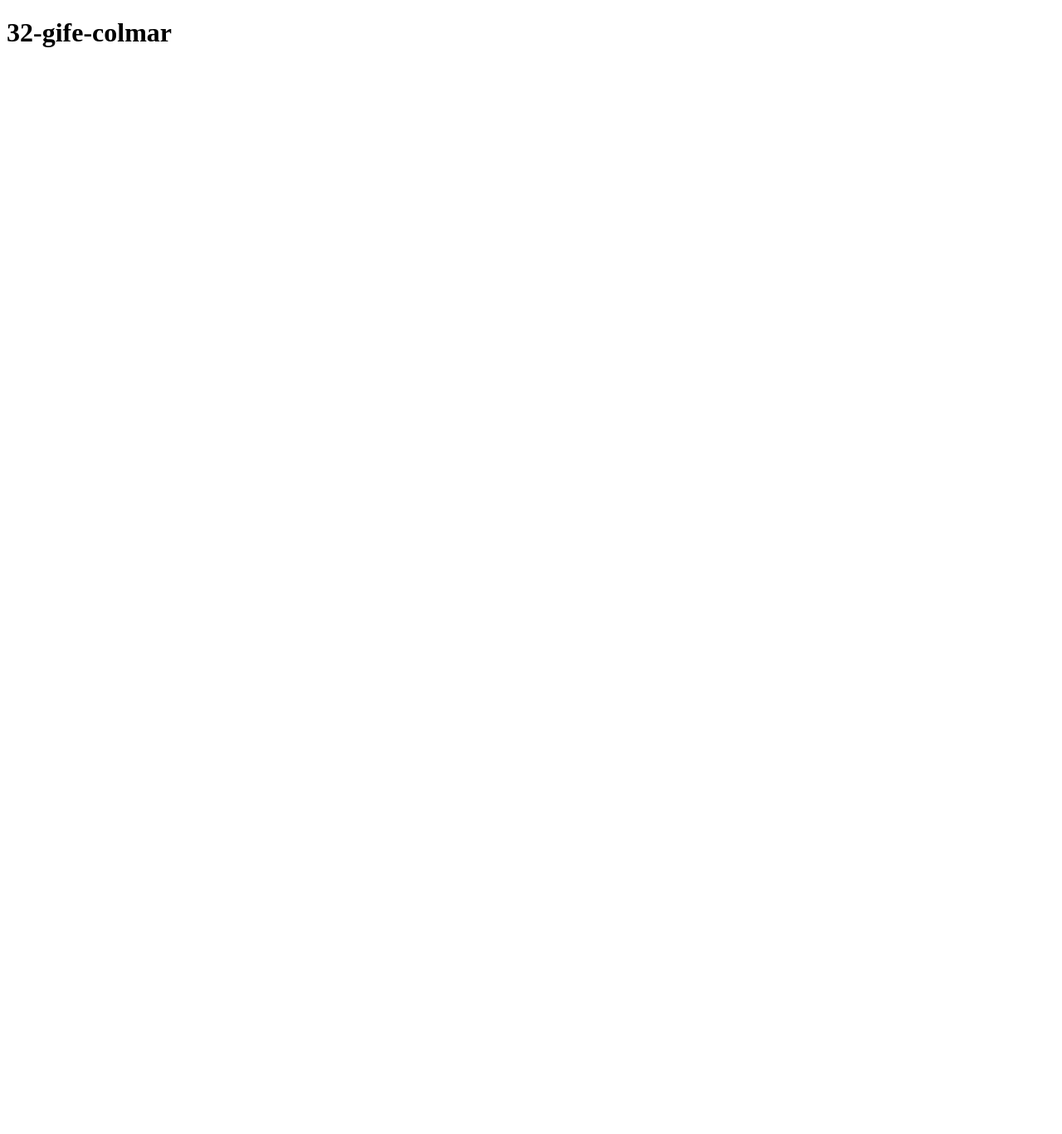
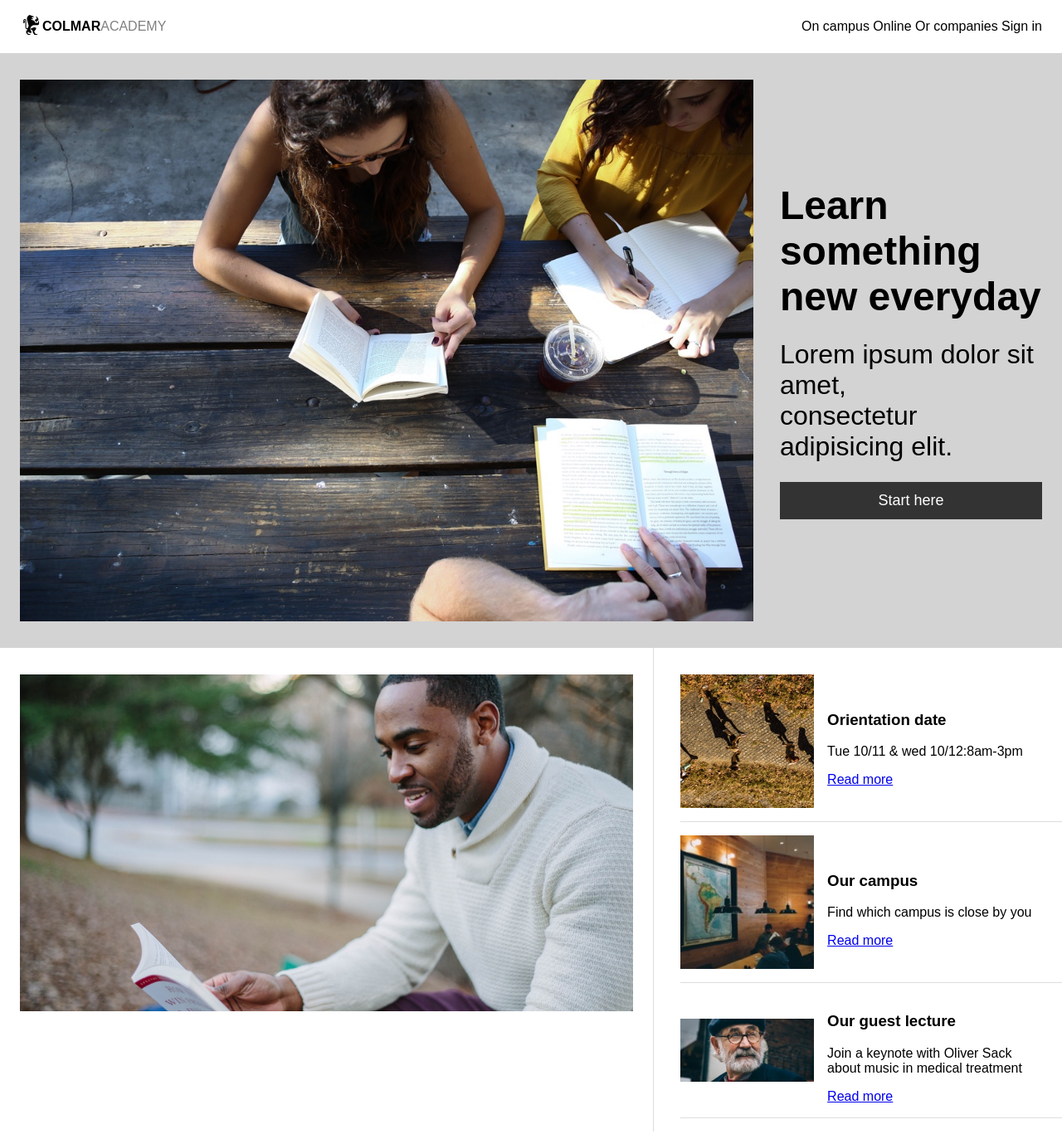
Before and after one commit to cheryblossom-dev/32-gife-colmar, a plain HTML site: page index.html in a window 1280 px wide. Shown: the whole page at 83% size. Before the commit the page ends 800 px from the top, so only its background shows below. Drawn offline with Linux system fonts and the light colour scheme.

Commit message:
32-gife-colmar

```diff
--- a/css.css
+++ b/css.css
@@ -0,0 +1,190 @@
+* {
+  box-sizing: border-box;
+}
+body {
+  margin: 0;
+  padding: 0;
+  display: flex;
+  flex-direction: column;
+  min-height: 100vh;
+  font-family: sans-serif; /*  เติม font พื้นฐานเพื่อให้ดูง่าย */
+}
+.container1 {
+  display: flex;
+  justify-content: space-between;
+  align-items: center;
+  height: 64px;
+  padding-left: 24px;
+  padding-right: 24px;
+  flex-shrink: 0;
+}
+.logobox {
+  display: flex;
+  align-items: center;
+}
+.logobox img {
+  height: 32px;
+  width: auto;
+}
+
+.menubox {
+  display: flex;
+  gap: 16px;
+}
+.menubox a {
+  text-decoration: none; /*  ลบเส้นใต้ลิงก์ */
+  color: black;
+}
+
+/* สไตล์ของ Mobile Menu ตอนอยู่จอใหญ่ */
+.menud {
+  display: none; /* ซ่อนไว้ก่อนเมื่อดูบนจอคอม */
+}
+.menud nav {
+  display: flex;
+  justify-content: space-around;
+  width: 100%;
+  align-items: center;
+}
+.menud a svg {
+  height: 32px; /* กำหนดความสูงของไอคอน SVG */
+  width: auto;
+  fill: black; /*  กำหนดสีไอคอน */
+}
+
+.container2 {
+  background-color: lightgrey;
+  display: flex;
+  align-items: center;
+  flex-grow: 1;
+
+  padding: 32px 24px; /*  บนล่าง 32 ซ้ายขวา 24 */
+  gap: 32px; /*  ระยะรูปกับข้อความ */
+}
+
+.banner img {
+  width: 100%;
+  display: block;
+}
+
+.content {
+  padding-left: 0;
+  display: flex;
+  flex-direction: column;
+  gap: 24px;
+}
+.content h1,
+.content p {
+  margin: 0;
+}
+.start {
+  background-color: #333; /*  เปลี่ยนสีเข้ม */
+  color: white;
+  border: none;
+  padding: 12px 24px;
+  font-size: 18px;
+  cursor: pointer;
+}
+
+/*
+         📱 โหมดหน้าจอมือถือ (กว้างไม่เกิน 768px)
+*/
+@media (max-width: 768px) {
+  /* --- 1. จัดการ Header (.container1) --- */
+  .menubox {
+    display: none; /* ซ่อนเมนูตัวหนังสือ (Desktop) */
+  }
+  .logobox {
+    display: none; /* ซ่อนโลโก้และชื่อ (Desktop) */
+  }
+  .container1 {
+    padding-left: 0;
+    padding-right: 0;
+    height: auto; /*  ให้ความสูงปรับตามเนื้อหา */
+  }
+
+  /* เปิดโชว์ Mobile Menu และแก้ไขชื่อ class ให้ตรงกัน */
+  .menud {
+    display: flex;
+    width: 100%;
+    padding: 16px 0; /*  เพิ่ม padding บนล่างให้ไอคอน */
+  }
+
+  /* --- 2. สลับ Layout ซ้าย-ขวา เป็น บน-ล่าง --- */
+  .container2 {
+    flex-direction: column;
+    padding: 0;
+  }
+  .banner {
+    width: 100%;
+  }
+
+  /* --- 3. จัดระยะห่างตาม Blueprint --- */
+  .content {
+    width: 100%;
+    padding: 32px 16px; /*  บุนวมซ้ายขวา 16px และบน 32px */
+    align-items: start; /*  ให้ข้อความชิดซ้าย */
+    gap: 0; /* ล้าง gap เดิมออกเพื่อจัดระยะ margin เอง */
+  }
+  .content h1 {
+    font-size: 32px !important; /*  ปรับขนาดหัวข้อให้เล็กลงในมือถือ */
+    margin-bottom: 32px; /* ระยะห่าง h1 -> p = 32px */
+  }
+  .content p {
+    font-size: 18px !important; /*  ปรับขนาดเนื้อหาให้เล็กลงในมือถือ */
+    margin-bottom: 24px; /* ระยะห่าง p -> button = 24px */
+  }
+  .start {
+    width: 100%; /*  ปุ่มกว้างเต็มจอในมือถือ */
+    margin-bottom: 32px; /* ระยะห่างใต้ปุ่ม = 32px */
+  }
+
+  /*หน้าแรก*/
+}
+.container22 {
+  display: flex;
+  padding: 0px 24px;
+  min-height: 100vh;
+  gap: 24px; /* 2. เว้นระยะห่างระหว่างกลุ่ม 60% กับ 40% ให้ห่างกัน 32px */
+  align-items: flex-start; /* ให้ทุกอย่างเริ่มจากด้านบน */
+  background-color: white;
+}
+/* ฝั่งซ้าย (60%) */
+.information-main {
+  flex: 0 0 60%; /* บังคับให้กว้างแค่ 60% เท่านั้น */
+}
+.information-main img {
+  width: 100%; /* ให้รูปขยายเต็มพื้นที่ 60% ของมัน */
+  display: block;
+  margin-top: 32px; /* ระยะห่างจากขอบบนตาม Blueprint */
+}
+.content23 {
+  flex: 0 0 40%; /* บังคับกว้าง 40% */
+  display: flex;
+  flex-direction: column;
+
+  /* --- แก้ไขตรงนี้เพื่อให้ห่างจากขอบ/เส้นแนวตั้ง --- */
+  padding-left: 32px; /* ดันเนื้อหาทั้งหมดให้ห่างจากเส้นแบ่งแนวตั้ง 32px */
+  border-left: 1px solid #ddd; /* สร้างเส้นแนวตั้งบางๆ */
+  padding-top: 32px;
+}
+.text1,
+.text2,
+.text3 {
+  display: flex; /*  ทำให้รูปกับข้อความอยู่ข้างกัน */
+  gap: 16px;
+  margin-bottom: 16px;
+  align-items: center; /* จัดแนวให้ดูสวย */
+}
+.text1 img,
+.text2 img,
+.text3 img {
+  width: 35%; /* รูปเล็กประมาณนี้ */
+  height: auto;
+}
+.text1,
+.text2,
+.text3 {
+  border-bottom: 1px solid #ddd;
+  padding-bottom: 16px;
+}
--- a/index.html
+++ b/index.html
@@ -4,8 +4,80 @@
     <meta charset="UTF-8" />
     <meta name="viewport" content="width=device-width, initial-scale=1.0" />
     <title>32-gife-colmar</title>
+    <link rel="stylesheet" href="css.css" />
   </head>
   <body>
-    <h1>32-gife-colmar</h1>
+    <div class="container1">
+      <div class="logobox">
+        <!--*ตอนแรกคือจะสร้างหัวข้อส่วนบนเลยคิดว่าจะสร้างกล่องพ่ออันนึงแล้วจะสร้างกล่องลูกอีกสองกล่องเพื่อให้กล่องพ่อบอกลูกให้ขยับโดยใช้flex-->
+        <img src="ic-logo.svg" alt="iclogo" />
+        <span
+          ><strong>COLMAR</strong><span style="color: grey">ACADEMY</span></span
+        >
+      </div>
+      <div class="menubox">
+        <nav>
+          <a href="#Oncampus">On campus</a>
+          <a href="#Online">Online</a>
+          <a href="#Orcompanies">Or companies</a>
+          <a href="#Signin">Sign in</a>
+        </nav>
+      </div>
+      <div class="menud">
+        <nav>
+          <a href="#"><img src="ic-logo.svg" alt="home" /></a>
+          <a href="#"><img src="ic-on-campus.svg" alt="campus" /></a>
+          <a href="#"><img src="ic-online.svg" alt="online" /></a>
+          <a href="#"><img src="ic-login.svg" alt="login" /></a>
+        </nav>
+      </div>
+    </div>
+    <div class="container2">
+      <div class="banner">
+        <img src="banner.jpg" alt="banner" />
+      </div>
+      <div class="content">
+        <h1 style="font-size: 48px">Learn something<br />new everyday</h1>
+        <p style="font-size: 32px">
+          Lorem ipsum dolor sit amet,<br />
+          consectetur adipisicing elit.
+        </p>
+        <button class="start">Start here</button>
+      </div>
+    </div>
+    <div class="container22">
+      <div class="information-main">
+        <img src="information-main.jpg" alt="information" />
+      </div>
+      <div class="content23">
+        <div class="text1">
+          <img src="information-orientation.jpg" alt="pic1" />
+          <div class="info1">
+            <h3>Orientation date</h3>
+            <p>Tue 10/11 & wed 10/12:8am-3pm</p>
+            <a href="#">Read more</a>
+          </div>
+        </div>
+        <div class="text2">
+          <img src="information-campus.jpg" alt="pic2" />
+          <div class="info2">
+            <h3>Our campus</h3>
+            <p>Find which campus is close by you</p>
+            <a href="#">Read more</a>
+          </div>
+        </div>
+        <div class="text3">
+          <img src="information-guest-lecture-mobile.jpg" alt="pic3" />
+          <div class="info3">
+            <h3>Our guest lecture</h3>
+            <p>
+              Join a keynote with Oliver Sack<br />about music in medical
+              treatment
+            </p>
+            <a href="#">Read more</a>
+          </div>
+        </div>
+      </div>
+    </div>
   </body>
 </html>
```
Also changed, not shown: banner.jpg (added), ic-login.svg (added), ic-logo.svg (added), ic-on-campus.svg (added), ic-online.svg (added), information-campus.jpg (added), information-guest-lecture-mobile.jpg (added), information-main.jpg (added), information-orientation.jpg (added).
